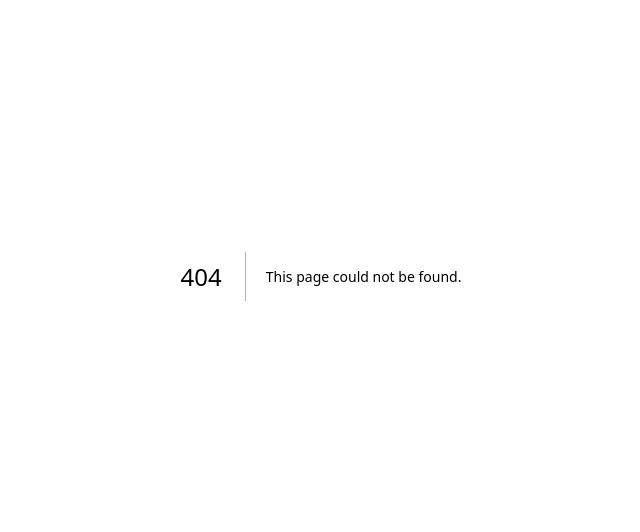
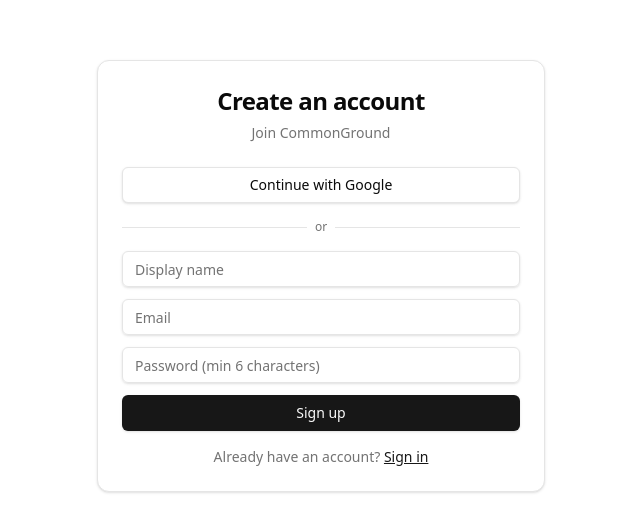
Before and after one commit to jbrinkw/common-ground, a Next.js app: page /signup in a window 1280 px wide. Before the commit this address had no page. Shown: the part 124-656 px from the top of the page, without its empty margins (319-959 px from the left). Built offline with nearby package versions, Linux system fonts and the light colour scheme.

Commit message:
feat: add login and signup pages with email/password and Google OAuth

```diff
--- /dev/null
+++ b/app/login/page.tsx
@@ -0,0 +1,9 @@
+import { LoginForm } from "@/components/LoginForm";
+
+export default function LoginPage() {
+  return (
+    <div className="min-h-screen flex items-center justify-center p-8">
+      <LoginForm />
+    </div>
+  );
+}
--- /dev/null
+++ b/app/signup/page.tsx
@@ -0,0 +1,9 @@
+import { SignupForm } from "@/components/SignupForm";
+
+export default function SignupPage() {
+  return (
+    <div className="min-h-screen flex items-center justify-center p-8">
+      <SignupForm />
+    </div>
+  );
+}
--- /dev/null
+++ b/components/LoginForm.tsx
@@ -0,0 +1,106 @@
+"use client";
+
+import { useState } from "react";
+import { useRouter, useSearchParams } from "next/navigation";
+import { createClient } from "@/lib/supabase/client";
+import { Button } from "@/components/ui/button";
+import { Input } from "@/components/ui/input";
+import {
+  Card,
+  CardContent,
+  CardDescription,
+  CardHeader,
+  CardTitle,
+} from "@/components/ui/card";
+import { Separator } from "@/components/ui/separator";
+
+export function LoginForm() {
+  const router = useRouter();
+  const searchParams = useSearchParams();
+  const next = searchParams.get("next") ?? "/";
+  const [email, setEmail] = useState("");
+  const [password, setPassword] = useState("");
+  const [error, setError] = useState<string | null>(null);
+  const [loading, setLoading] = useState(false);
+
+  const handleEmailLogin = async (e: React.FormEvent) => {
+    e.preventDefault();
+    setLoading(true);
+    setError(null);
+
+    const supabase = createClient();
+    const { error } = await supabase.auth.signInWithPassword({
+      email,
+      password,
+    });
+
+    if (error) {
+      setError(error.message);
+      setLoading(false);
+      return;
+    }
+
+    router.push(next);
+    router.refresh();
+  };
+
+  const handleGoogleLogin = async () => {
+    const supabase = createClient();
+    await supabase.auth.signInWithOAuth({
+      provider: "google",
+      options: {
+        redirectTo: `${window.location.origin}/auth/callback?next=${encodeURIComponent(next)}`,
+      },
+    });
+  };
+
+  return (
+    <Card className="w-full max-w-md">
+      <CardHeader className="text-center">
+        <CardTitle className="text-2xl">Welcome back</CardTitle>
+        <CardDescription>Sign in to CommonGround</CardDescription>
+      </CardHeader>
+      <CardContent className="flex flex-col gap-4">
+        <Button variant="outline" onClick={handleGoogleLogin} className="w-full">
+          Continue with Google
+        </Button>
+
+        <div className="flex items-center gap-2">
+          <Separator className="flex-1" />
+          <span className="text-xs text-muted-foreground">or</span>
+          <Separator className="flex-1" />
+        </div>
+
+        <form onSubmit={handleEmailLogin} className="flex flex-col gap-3">
+          <Input
+            type="email"
+            placeholder="Email"
+            value={email}
+            onChange={(e) => setEmail(e.target.value)}
+            required
+          />
+          <Input
+            type="password"
+            placeholder="Password"
+            value={password}
+            onChange={(e) => setPassword(e.target.value)}
+            required
+          />
+          {error && (
+            <p className="text-sm text-destructive text-center">{error}</p>
+          )}
+          <Button type="submit" disabled={loading} className="w-full">
+            {loading ? "Signing in..." : "Sign in"}
+          </Button>
+        </form>
+
+        <p className="text-center text-sm text-muted-foreground">
+          Don&apos;t have an account?{" "}
+          <a href="/signup" className="text-primary underline">
+            Sign up
+          </a>
+        </p>
+      </CardContent>
+    </Card>
+  );
+}
--- /dev/null
+++ b/components/SignupForm.tsx
@@ -0,0 +1,131 @@
+"use client";
+
+import { useState } from "react";
+import { useRouter } from "next/navigation";
+import { createClient } from "@/lib/supabase/client";
+import { Button } from "@/components/ui/button";
+import { Input } from "@/components/ui/input";
+import {
+  Card,
+  CardContent,
+  CardDescription,
+  CardHeader,
+  CardTitle,
+} from "@/components/ui/card";
+import { Separator } from "@/components/ui/separator";
+
+export function SignupForm() {
+  const router = useRouter();
+  const [email, setEmail] = useState("");
+  const [password, setPassword] = useState("");
+  const [displayName, setDisplayName] = useState("");
+  const [error, setError] = useState<string | null>(null);
+  const [loading, setLoading] = useState(false);
+  const [success, setSuccess] = useState(false);
+
+  const handleEmailSignup = async (e: React.FormEvent) => {
+    e.preventDefault();
+    setLoading(true);
+    setError(null);
+
+    const supabase = createClient();
+    const { error } = await supabase.auth.signUp({
+      email,
+      password,
+      options: {
+        data: { display_name: displayName },
+        emailRedirectTo: `${window.location.origin}/auth/confirm`,
+      },
+    });
+
+    if (error) {
+      setError(error.message);
+      setLoading(false);
+      return;
+    }
+
+    setSuccess(true);
+    setLoading(false);
+  };
+
+  const handleGoogleSignup = async () => {
+    const supabase = createClient();
+    await supabase.auth.signInWithOAuth({
+      provider: "google",
+      options: {
+        redirectTo: `${window.location.origin}/auth/callback`,
+      },
+    });
+  };
+
+  if (success) {
+    return (
+      <Card className="w-full max-w-md">
+        <CardHeader className="text-center">
+          <CardTitle>Check your email</CardTitle>
+          <CardDescription>
+            We sent a confirmation link to {email}. Click it to activate your account.
+          </CardDescription>
+        </CardHeader>
+      </Card>
+    );
+  }
+
+  return (
+    <Card className="w-full max-w-md">
+      <CardHeader className="text-center">
+        <CardTitle className="text-2xl">Create an account</CardTitle>
+        <CardDescription>Join CommonGround</CardDescription>
+      </CardHeader>
+      <CardContent className="flex flex-col gap-4">
+        <Button variant="outline" onClick={handleGoogleSignup} className="w-full">
+          Continue with Google
+        </Button>
+
+        <div className="flex items-center gap-2">
+          <Separator className="flex-1" />
+          <span className="text-xs text-muted-foreground">or</span>
+          <Separator className="flex-1" />
+        </div>
+
+        <form onSubmit={handleEmailSignup} className="flex flex-col gap-3">
+          <Input
+            type="text"
+            placeholder="Display name"
+            value={displayName}
+            onChange={(e) => setDisplayName(e.target.value)}
+            required
+          />
+          <Input
+            type="email"
+            placeholder="Email"
+            value={email}
+            onChange={(e) => setEmail(e.target.value)}
+            required
+          />
+          <Input
+            type="password"
+            placeholder="Password (min 6 characters)"
+            value={password}
+            onChange={(e) => setPassword(e.target.value)}
+            minLength={6}
+            required
+          />
+          {error && (
+            <p className="text-sm text-destructive text-center">{error}</p>
+          )}
+          <Button type="submit" disabled={loading} className="w-full">
+            {loading ? "Creating account..." : "Sign up"}
+          </Button>
+        </form>
+
+        <p className="text-center text-sm text-muted-foreground">
+          Already have an account?{" "}
+          <a href="/login" className="text-primary underline">
+            Sign in
+          </a>
+        </p>
+      </CardContent>
+    </Card>
+  );
+}
```
